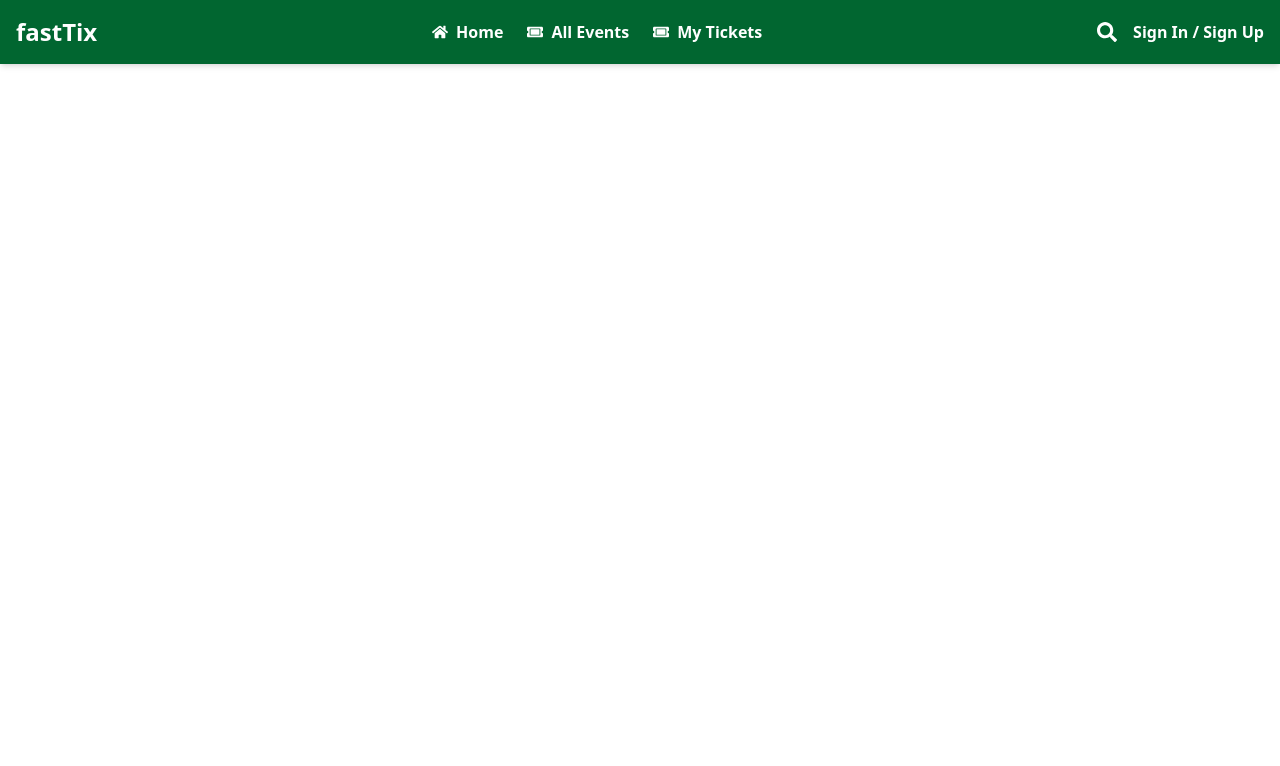
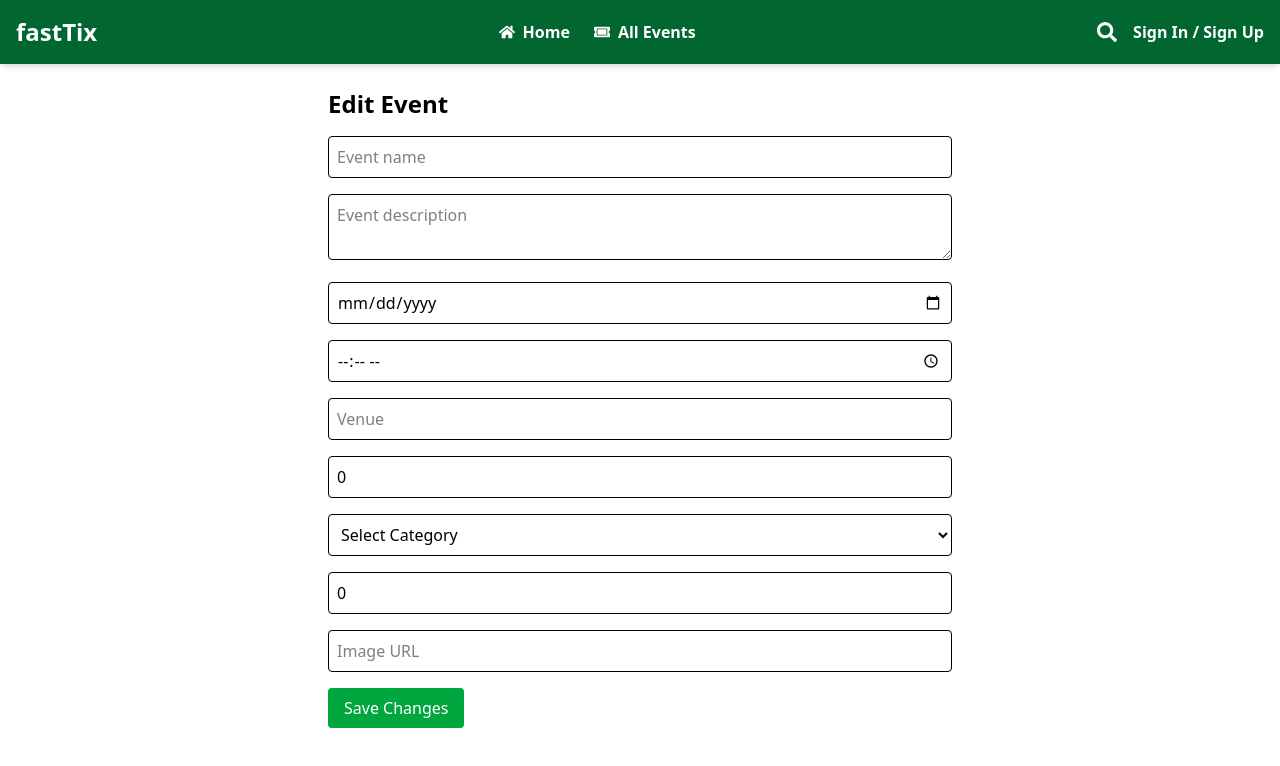
Before and after one commit to KendrickOdei/fastTix, a React (Vite) app in the folder frontend/: page /edit-event/1 in a window 1280 px wide. Shown: the top 766 px of the page. Built offline with nearby package versions, Linux system fonts and the light colour scheme; no server answers.

Commit message:
added some changes

```diff
--- a/frontend/src/App.tsx
+++ b/frontend/src/App.tsx
@@ -12,6 +12,7 @@ import SearchResults from "./pages/SearchResults";
 import EventDetails from "./pages/EventDetails";
 import MyEvents from './pages/MyEvents'
 import { ToastContainer } from 'react-toastify';
+import EditEvent from "./pages/EditEvent";
 
 
 function App() {
@@ -41,6 +42,7 @@ function App() {
       <Route path="/search" element={<SearchResults />} />
       <Route path="/event-details/:id" element={<EventDetails />} />
       <Route path="/my-events" element={<MyEvents />} />
+      <Route path="/edit-event/:id" element={<EditEvent />} />
 
 
 
--- a/frontend/src/components/Hero.tsx
+++ b/frontend/src/components/Hero.tsx
@@ -63,7 +63,7 @@ const Hero = () => {
 
       <main className="max-w-7xl mx-auto p-6">
         {isLoading && <div className="flex justify-center items-center h-96">
-        <div className="animate-spin rounded-full h-12 w-12 border-t-4 border-b-4 border-green-500"></div>
+        <div className="animate-spin rounded-full h-8 w-8 border-t-2 border-b-2 border-r-2 border-l-2 border-green-500"></div>
       </div>}
         {error && <p className="text-center text-red-500">{error}</p>}
         {!isLoading && !error && events.length === 0 && (
--- a/frontend/src/components/NavBar.tsx
+++ b/frontend/src/components/NavBar.tsx
@@ -198,9 +198,7 @@ const Navbar = () => {
 
 
 
-            <Link to="/dashboard/profile" className="hover:text-gray-300 flex items-center">
-              <FaTicketAlt className="mr-2" /> My Tickets
-            </Link>
+
 
 
 
@@ -320,7 +318,7 @@ const Navbar = () => {
 
                        <li
                     onClick={handleLogout}
-                    className="flex items-center text-red-400 hover:text-red-300"
+                    className="flex items-center "
                       >
                     <FaPowerOff className="mr-2" /> Logout
                   </li>
--- /dev/null
+++ b/frontend/src/pages/EditEvent.tsx
@@ -0,0 +1,162 @@
+import { useEffect, useState } from "react";
+import { useParams, useNavigate } from "react-router-dom";
+import { apiFetch } from "../utils/api";
+
+const EditEvent = () => {
+  const { id } = useParams<{ id: string }>();
+  const navigate = useNavigate();
+  const [form, setForm] = useState({
+    name: "",
+    description: "",
+    date: "",
+    time: "",
+    venue: "",
+    category: "",
+    price: 0,
+    ticketsAvailable: 0,
+    image: "",
+  });
+
+
+  useEffect(() => {
+    const fetchEvent = async () => {
+      try {
+        const data = await apiFetch(`/api/events/${id}`);
+        setForm(data);
+      } catch (err) {
+        console.error("Error loading event:", err);
+      }
+    };
+    fetchEvent();
+  }, [id]);
+
+
+  const handleChange = (e: React.ChangeEvent<HTMLInputElement | HTMLTextAreaElement | HTMLSelectElement>) => {
+    const { name, value } = e.target;
+    setForm((prev) => ({ ...prev, [name]: value }));
+  };
+
+  // Handle submit (PUT request to backend)
+  const handleSubmit = async (e: React.FormEvent) => {
+    e.preventDefault();
+    try {
+    const token = localStorage.getItem('token')
+    if(!token){
+        alert('Please login to edit event')
+        navigate('/login')
+        return;
+    }
+
+      await apiFetch(`/api/events/edit-event/${id}`, {
+        method: "PUT",
+        headers: {
+            Authorization: `Bearer ${token}`
+        },
+        body: JSON.stringify(form),
+      });
+    //   const result = await response.json()
+    //   if(!response){
+    //     throw new Error(result.message || 'Failed to edit en event')
+
+    //   }
+
+      alert('event edited successfully')
+      console.log("Form submitted", form)
+      navigate("/my-events");
+    } catch (err) {
+      console.error("Error updating event:", err);
+    }
+  };
+
+  return (
+    <div className="max-w-2xl mx-auto p-6">
+      <h1 className="text-2xl font-bold mb-4">Edit Event</h1>
+      <form onSubmit={handleSubmit} className="space-y-4">
+        <input
+          type="text"
+          name="name"
+          value={form.name}
+          onChange={handleChange}
+          placeholder="Event name"
+          className="w-full border p-2 rounded"
+        />
+        <textarea
+          name="description"
+          value={form.description}
+          onChange={handleChange}
+          placeholder="Event description"
+          className="w-full border p-2 rounded"
+        />
+        <input
+          type="date"
+          name="date"
+          value={form.date.split("T")[0] || ""}
+          onChange={handleChange}
+          className="w-full border p-2 rounded"
+        />
+        <input
+          type="time"
+          name="time"
+          value={form.time}
+          onChange={handleChange}
+          className="w-full border p-2 rounded"
+        />
+        <input
+          type="text"
+          name="venue"
+          value={form.venue}
+          onChange={handleChange}
+          placeholder="Venue"
+          className="w-full border p-2 rounded"
+        />
+        <input
+          type="number"
+          name="price"
+          value={form.price}
+          onChange={handleChange}
+          placeholder="Price"
+          className="w-full border p-2 rounded"
+        />
+
+      <select
+        name="category"
+        value={form.category}
+        onChange={handleChange}
+        className="w-full border p-2 rounded"
+      >
+        <option value="">Select Category</option>
+        <option value="Music">Music</option>
+        <option value="Sports">Sports</option>
+        <option value="Theatre">Theatre</option>
+        <option value="Comedy">Comedy</option>
+        <option value="Conference">Conference</option>
+      </select>
+        <input
+          type="number"
+          name="ticketsAvailable"
+          value={form.ticketsAvailable}
+          onChange={handleChange}
+          placeholder="Tickets available"
+          className="w-full border p-2 rounded"
+        />
+        <input
+          type="text"
+          name="image"
+          value={form.image}
+          onChange={handleChange}
+          placeholder="Image URL"
+          className="w-full border p-2 rounded"
+        />
+
+        <button
+          type="submit"
+          className="bg-green-600 text-white px-4 py-2 rounded hover:bg-green-700"
+        >
+          Save Changes
+        </button>
+      </form>
+    </div>
+  );
+};
+
+export default EditEvent;
--- a/frontend/src/pages/EventDetails.tsx
+++ b/frontend/src/pages/EventDetails.tsx
@@ -47,7 +47,9 @@ const EventDetails = () => {
     }
   };
 
-  if (loading) return <div className="text-center mt-10 text-xl">Loading...</div>;
+  if (loading) return <div className="flex justify-center items-center h-96">
+    <div className="animate-spin rounded-full h-8 w-8 border-t-2 border-b-2 border-r-2 border-l-2 border-green-500"></div>
+  </div>;
 
   if (!event) return <div className="text-center mt-10 text-xl">Event not found.</div>;
 
--- a/frontend/src/pages/MyEvents.tsx
+++ b/frontend/src/pages/MyEvents.tsx
@@ -41,7 +41,7 @@ const MyEvents = () => {
   if (loading) {
     return (
       <div className="flex justify-center items-center h-96">
-        <div className="animate-spin rounded-full h-12 w-12 border-t-4 border-b-4 border-green-500"></div>
+        <div className="animate-spin rounded-full h-8 w-8 border-t-2 border-b-2 border-l-2 border-r-2 border-green-500"></div>
       </div>
     );
   }
```
Also changed, not shown: 1 other file (tests, documents, lock files or other folders).
